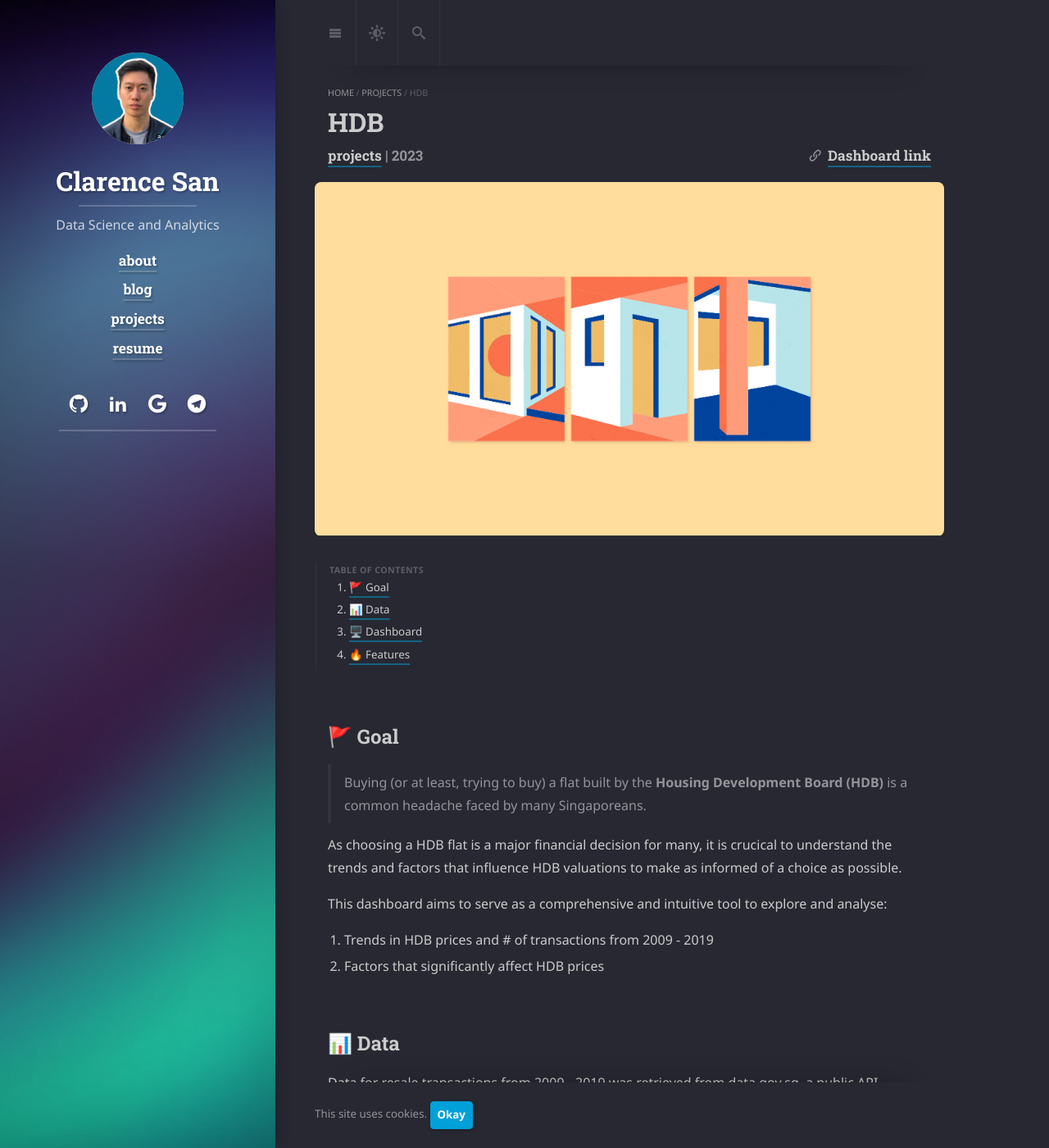
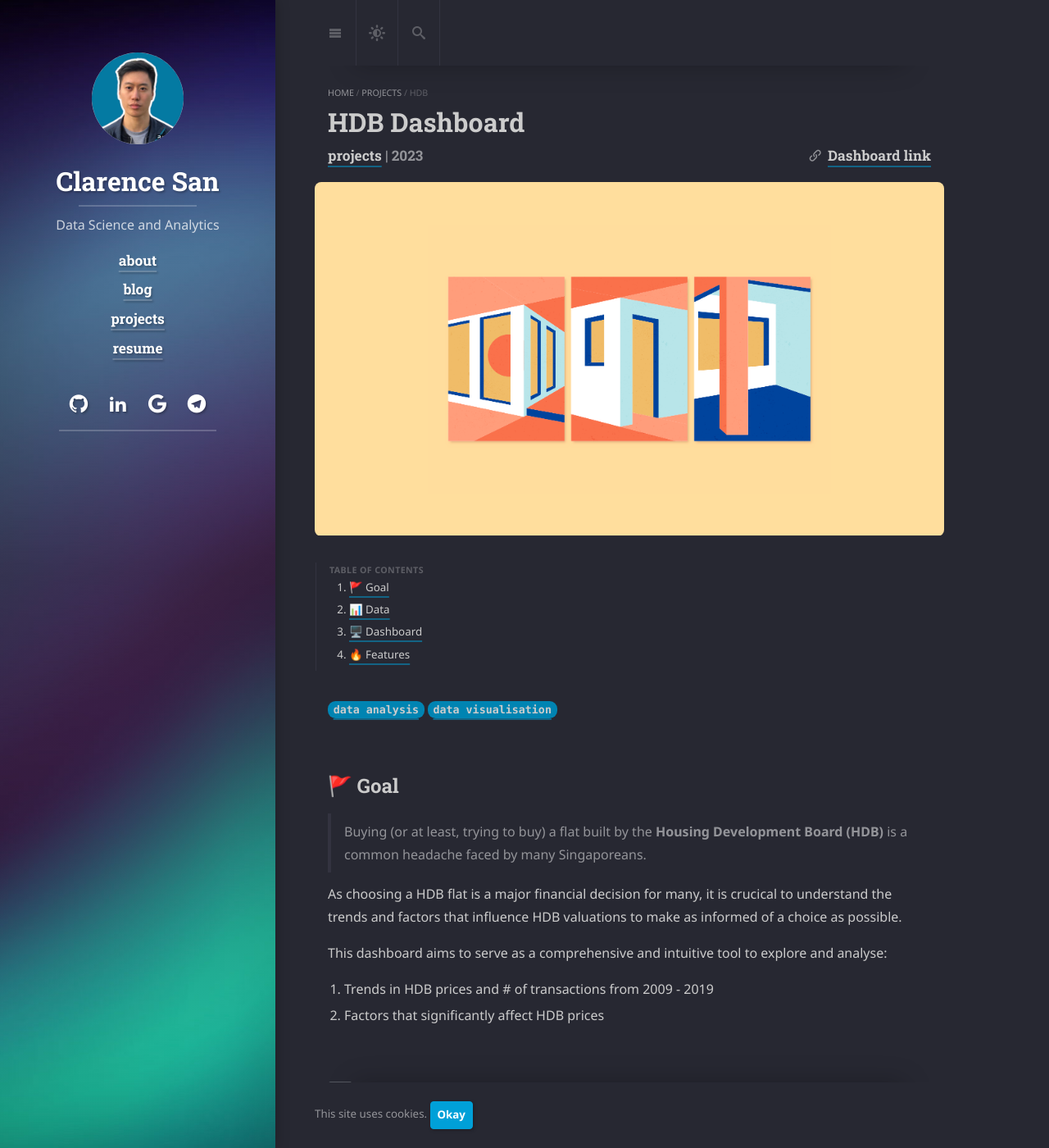
Before and after one commit to csanry/csanry.github.io, a Jekyll site: the page built from _projects/HDB.md, in a window 1280 px wide and 1400 px high. Shown: the whole window at 82% size. Built offline with Jekyll 4.4.1, drawn with Linux system fonts in a browser that asks for light colours; cached includes are drawn as plain includes; nearby versions of some CDN libraries; some web fonts are replaced; library files that are not in the unit come from our copies.

Commit message:
feat: update projects with tags

```diff
--- a/_projects/HDB.md
+++ b/_projects/HDB.md
@@ -1,6 +1,6 @@
 ---
 layout: project
-title: HDB
+title: HDB Dashboard
 date: 05 October 2023
 image: /assets/img/HDB/featured_image_hdb.png
 links:
@@ -14,6 +14,8 @@ hide_description: true
 
 1. TOC
 {:toc}
+
+[`data analysis`]() [`data visualisation`]()
 
 ## 🚩 Goal
 
```
Also changed, not shown: _projects/GES.md (+1 -0 lines), _projects/OkCupid.md (+2 -0 lines).
